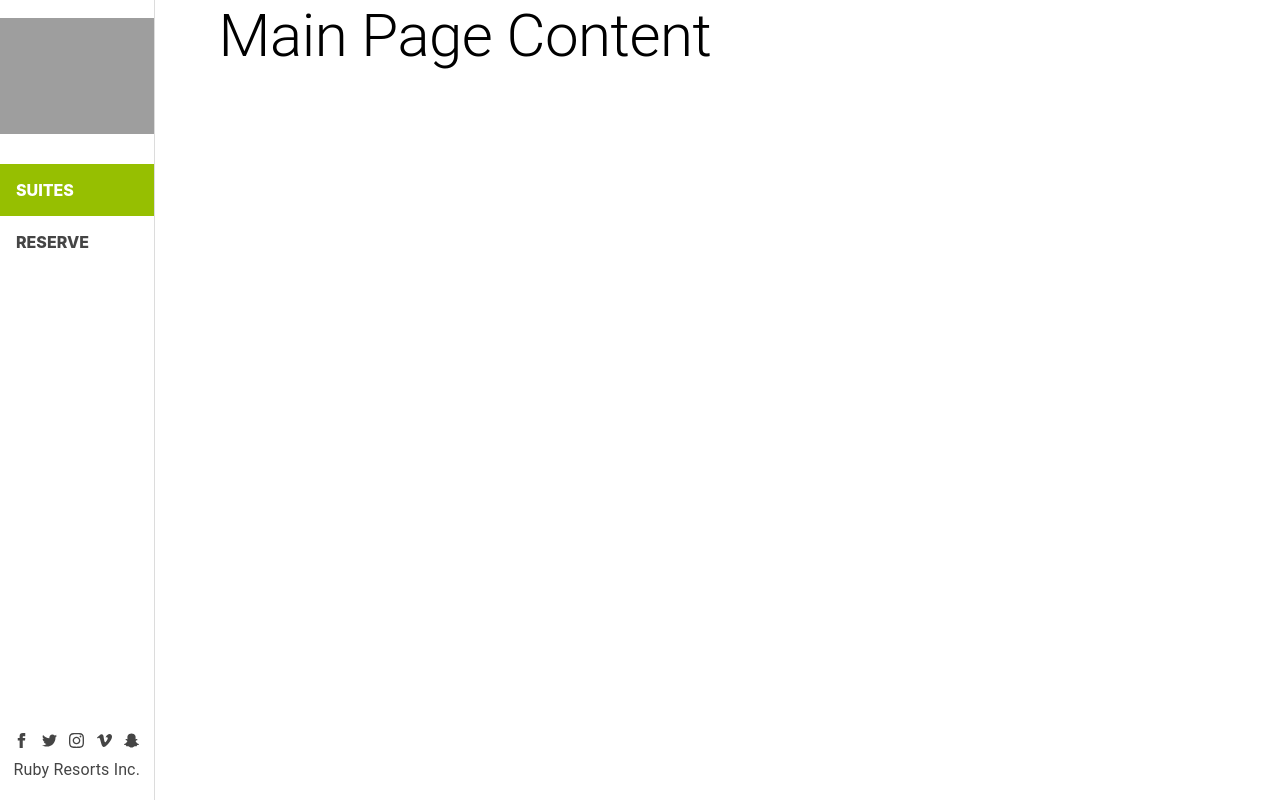
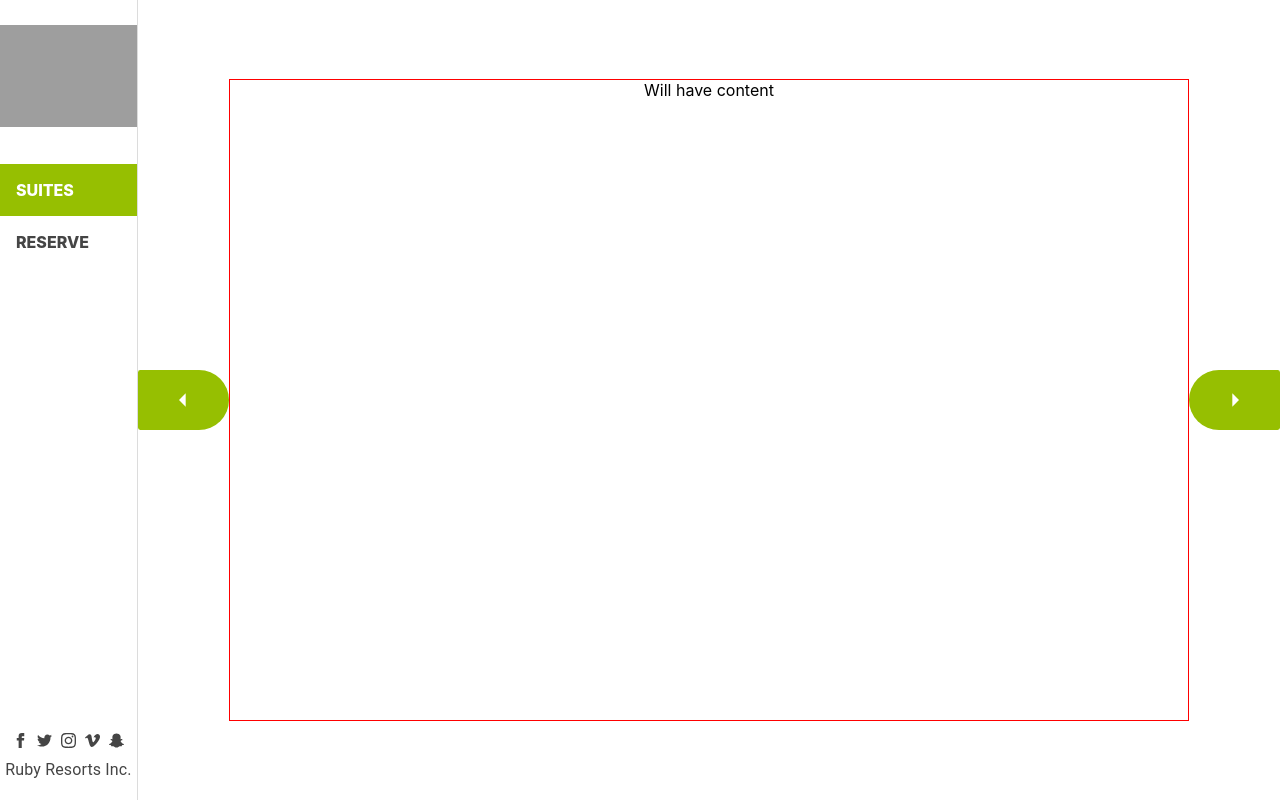
Before and after one commit to anthonymr/ruby-resorts-frontend, a React (Create React App) app: page / in a window 1280 px wide. Built offline with nearby package versions, Linux system fonts and the light colour scheme; grey boxes are pictures that could not be loaded.

Commit message:
add arrow buttons, create resposive main page containers

```diff
--- a/src/App.js
+++ b/src/App.js
@@ -9,7 +9,8 @@ const App = () => (
   <Box
     id="App"
     sx={{
-      display: 'flex',
+      display: { sx: 'block', sm: 'flex' },
+      position: 'relative',
     }}
   >
     <NavigationPanel />
--- a/src/components/mainPage.js
+++ b/src/components/mainPage.js
@@ -1,9 +1,73 @@
-import { Box, Typography } from '@mui/material';
+import { Box, Button } from '@mui/material';
+import { useSelector } from 'react-redux';
+import ArrowLeftOutlinedIcon from '@mui/icons-material/ArrowLeftOutlined';
+import ArrowRightOutlinedIcon from '@mui/icons-material/ArrowRightOutlined';
 
-const MainPage = () => (
-  <Box>
-    <Typography variant="h2">Main Page Content</Typography>
-  </Box>
-);
+const MainPage = () => {
+  const { rooms, status } = useSelector((state) => state.rooms);
+  console.log(status);
+  console.log(rooms);
+  return (
+    <Box
+      sx={{
+        width: '100%',
+        height: '100vh',
+        padding: { xs: '5% 0 0 0', sm: '0' },
+        display: 'flex',
+        flexDirection: 'row',
+        alignItems: 'center',
+      }}
+    >
+      <Button
+        sx={{
+          background: '#96bf01',
+          '&:hover': { background: '#96bf01' },
+          borderRadius: 'none',
+          borderTopRightRadius: '50px',
+          borderBottomRightRadius: '50px',
+        }}
+      >
+        <ArrowLeftOutlinedIcon
+          color="primary"
+          sx={{
+            fontSize: { xs: '1.2rem', md: '2rem' },
+            padding: { xs: '0.5rem 0', md: '0.5rem 1.5rem' },
+          }}
+        />
+      </Button>
+
+      <Box
+        className="main-page-container"
+        sx={{
+          border: 'solid 1px red',
+          height: { xs: '60%', sm: '80%' },
+          width: '90%',
+        }}
+      >
+        Will have content
+      </Box>
+
+      <Button
+        sx={{
+          background: '#96bf01',
+          '&:hover': { background: '#96bf01' },
+          borderRadius: 'none',
+          borderTopLeftRadius: '50px',
+          borderBottomLeftRadius: '50px',
+        }}
+      >
+        <ArrowRightOutlinedIcon
+          color="primary"
+          sx={{
+            fontSize: { xs: '1.2rem', md: '2rem' },
+            padding: { xs: '0.5rem 0', md: '0.5rem 1.5rem' },
+          }}
+        />
+      </Button>
+
+      {/* <CircularProgress /> */}
+    </Box>
+  );
+};
 
 export default MainPage;
--- a/src/components/navigation/navigationPanel.js
+++ b/src/components/navigation/navigationPanel.js
@@ -42,13 +42,14 @@ const NavigationPanel = () => {
       >
         <NavigationItems />
       </Box>
-      <Button onClick={handleToggleDrawer}>
+      <Button
+        onClick={handleToggleDrawer}
+        sx={{ display: { sm: 'none' }, position: 'absolute', left: 0 }}
+      >
         <MenuRoundedIcon
           fontSize="large"
           color="secondary"
           sx={{
-            display: { sm: 'none' },
-            float: 'left',
             stroke: '#96bf01',
             strokeWidth: 1,
           }}
```
